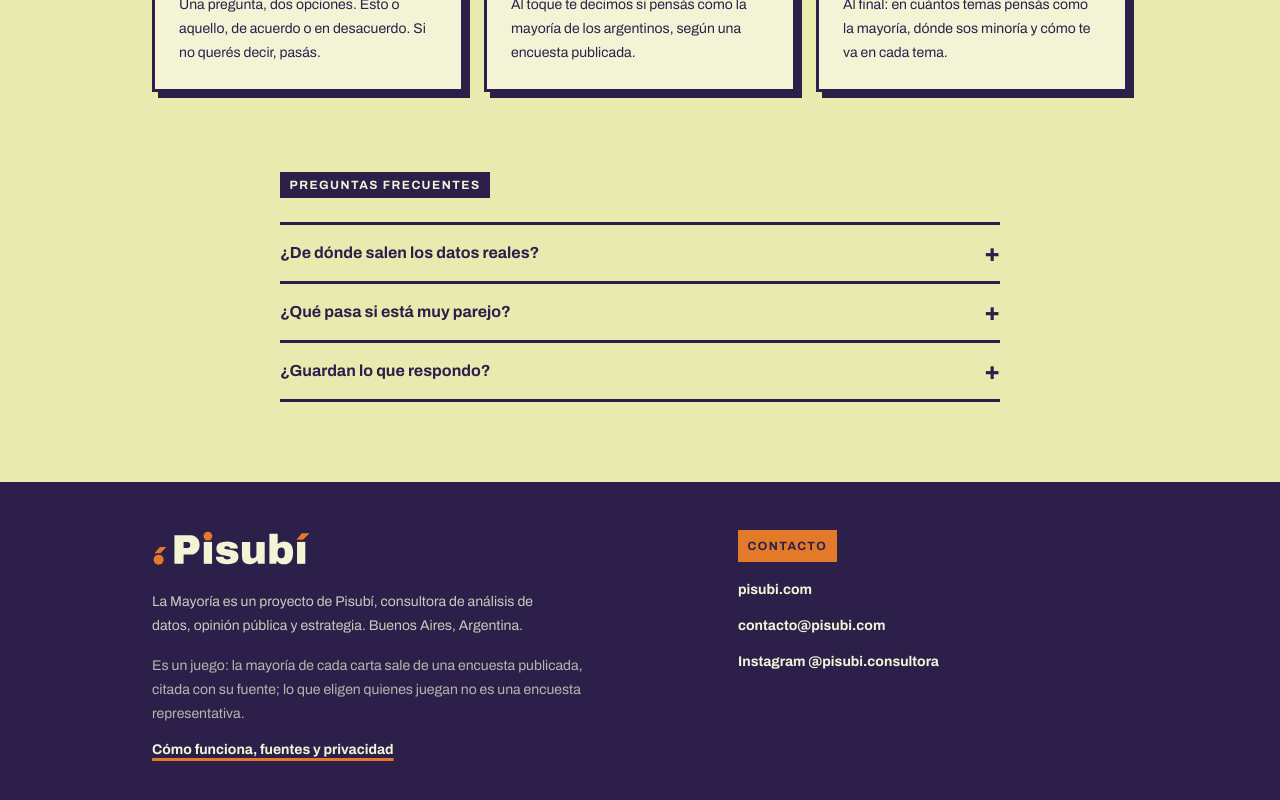
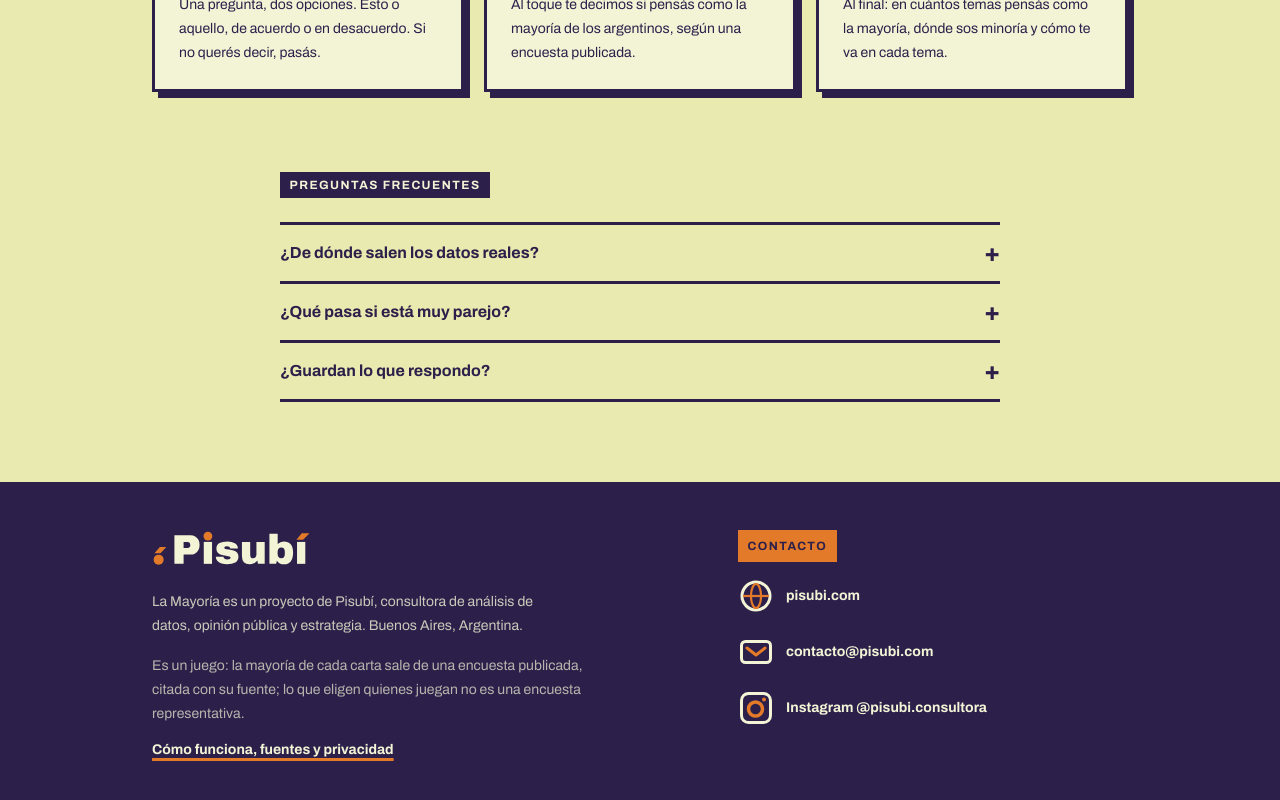
Before and after one commit to Pisubi/sosmayoria, a React (Vite) app: page / in a window 1280 px wide. Shown: the part 1179-1979 px from the top of the page. Built offline with nearby package versions, Linux system fonts and the light colour scheme; no server answers.

Commit message:
Íconos de web, mail e Instagram con estética Pisubí en el pie
Co-Authored-By: Claude Opus 5.5 <noreply@anthropic.com>
Claude-Session: https://claude.ai/code/session_016Apfjmwu794gjoTmQ9pFgC

```diff
--- a/src/components/Footer.tsx
+++ b/src/components/Footer.tsx
@@ -4,10 +4,34 @@ interface FooterProps {
   onMethodology: () => void
 }
 
+/** Íconos Pisubí: contorno en papel y trazo en naranja, sobre la tinta del pie. */
+const ICONO = {
+  web: (
+    <>
+      <circle cx="18" cy="18" r="14" className="stroke-papel" strokeWidth="3" />
+      <ellipse cx="18" cy="18" rx="5" ry="12" className="stroke-naranja" strokeWidth="2.2" />
+      <path d="M5 18h26" className="stroke-naranja" strokeWidth="2.2" />
+    </>
+  ),
+  mail: (
+    <>
+      <rect x="3.5" y="7.5" width="29" height="21" rx="4" className="stroke-papel" strokeWidth="3" />
+      <path d="M9 14l9 7 9-7" className="stroke-naranja" strokeWidth="3" strokeLinecap="round" strokeLinejoin="round" />
+    </>
+  ),
+  instagram: (
+    <>
+      <rect x="3.5" y="3.5" width="29" height="29" rx="7" className="stroke-papel" strokeWidth="3" />
+      <circle cx="17.5" cy="19" r="7" className="stroke-naranja" strokeWidth="3.5" />
+      <circle cx="26" cy="9.5" r="2" className="fill-naranja" />
+    </>
+  ),
+}
+
 const CONTACTO = [
-  { texto: 'pisubi.com', href: 'https://pisubi.com' },
-  { texto: 'contacto@pisubi.com', href: 'mailto:contacto@pisubi.com' },
-  { texto: 'Instagram @pisubi.consultora', href: 'https://www.instagram.com/pisubi.consultora/' },
+  { texto: 'pisubi.com', href: 'https://pisubi.com', icono: ICONO.web },
+  { texto: 'contacto@pisubi.com', href: 'mailto:contacto@pisubi.com', icono: ICONO.mail },
+  { texto: 'Instagram @pisubi.consultora', href: 'https://www.instagram.com/pisubi.consultora/', icono: ICONO.instagram },
 ]
 
 export function Footer({ onMethodology }: FooterProps) {
@@ -43,9 +67,14 @@ export function Footer({ onMethodology }: FooterProps) {
                   href={c.href}
                   target={c.href.startsWith('http') ? '_blank' : undefined}
                   rel="noopener"
-                  className="font-bold text-papel hover:underline hover:decoration-naranja hover:decoration-[3px] hover:underline-offset-4"
+                  className="group inline-flex items-center gap-3 font-bold text-papel"
                 >
-                  {c.texto}
+                  <svg viewBox="0 0 36 36" fill="none" aria-hidden className="size-9 shrink-0 transition-transform group-hover:-translate-y-0.5">
+                    {c.icono}
+                  </svg>
+                  <span className="group-hover:underline group-hover:decoration-naranja group-hover:decoration-[3px] group-hover:underline-offset-4">
+                    {c.texto}
+                  </span>
                 </a>
               </li>
             ))}
```
